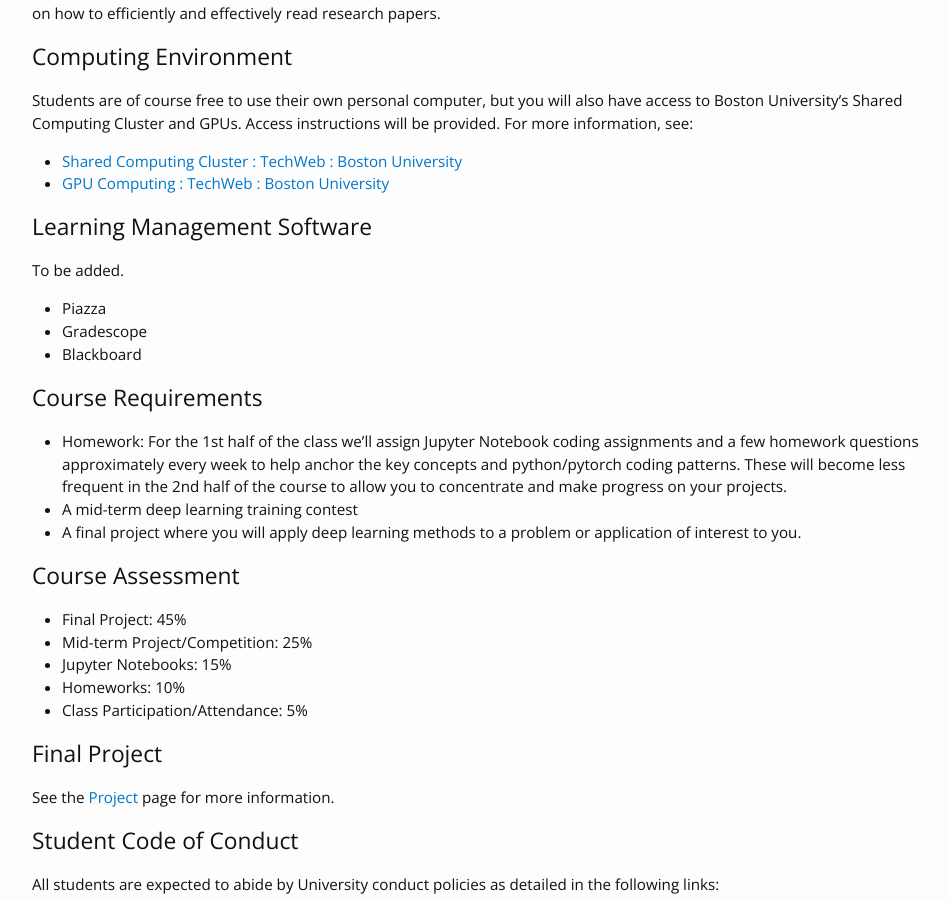
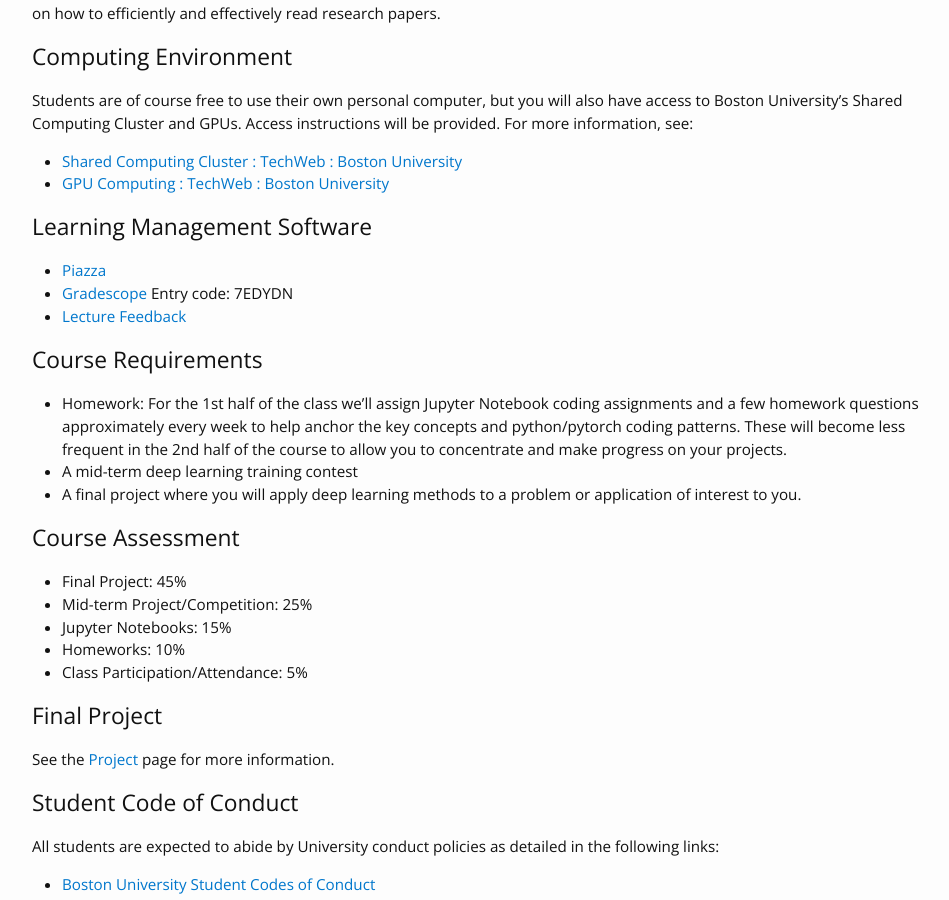
Before and after one commit to DL4DS/fa2024, a Jekyll site: the page built from index.md, in a window 1280 px wide and 900 px high, scrolled down 1762 px. Shown: the whole window, without its empty margins (163-1112 px from the left). Built offline with Jekyll 4.4.1, drawn with Linux system fonts in a browser that asks for light colours; nearby versions of some CDN libraries.

Commit message:
+ added LMS links

```diff
--- a/index.md
+++ b/index.md
@@ -66,10 +66,9 @@
 
 ## Learning Management Software
 
-To be added.
-* Piazza
-* Gradescope
-* Blackboard
+* [Piazza](https://piazza.com/bu/fall2024/ds542)
+* [Gradescope](https://www.gradescope.com/courses/814163) Entry code: 7EDYDN
+* [Lecture Feedback](https://docs.google.com/forms/d/e/1FAIpQLSdWLoJ3n1CkVMNwkk2XQSxq99oZoq7ynYjcJztIozyvOPYIvg/viewform?usp=sf_link)
 
 ## Course Requirements
 - Homework: For the 1st half of the class we'll assign
```
